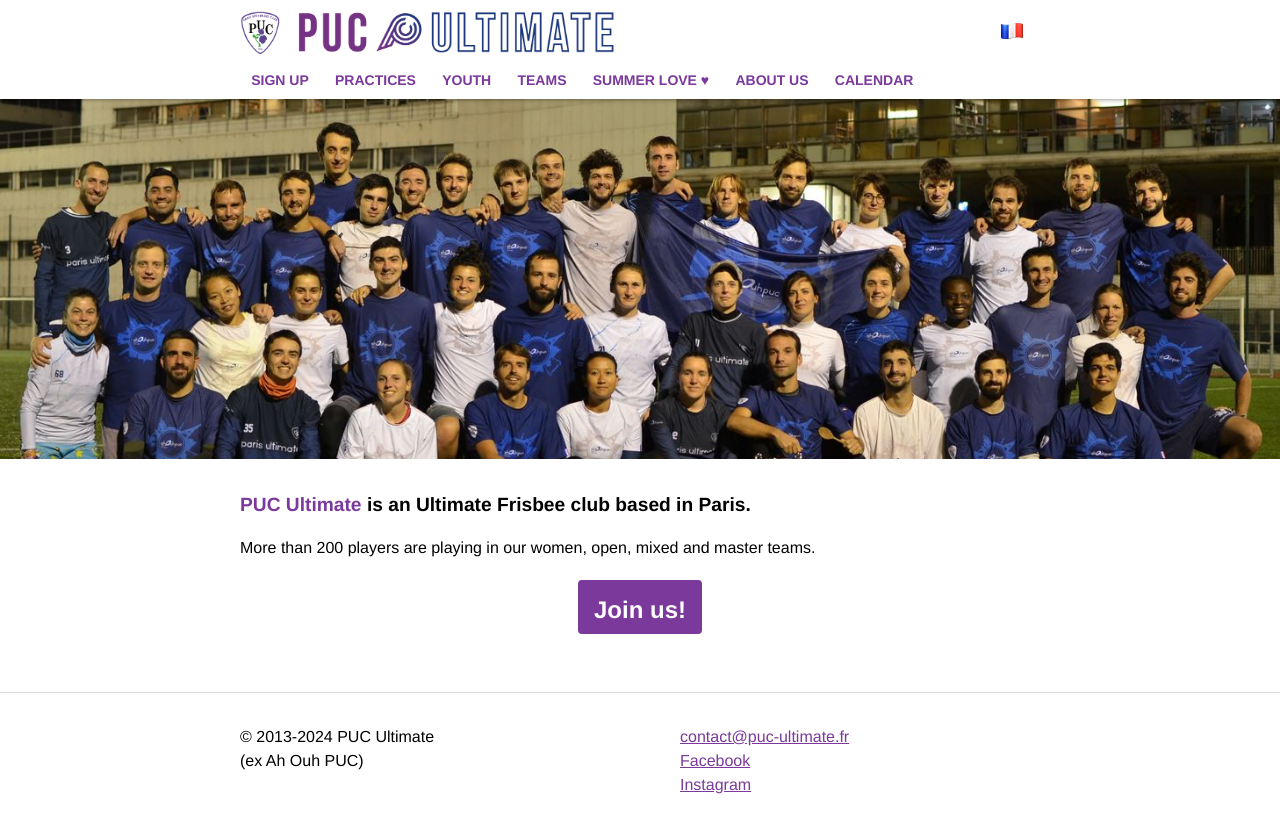
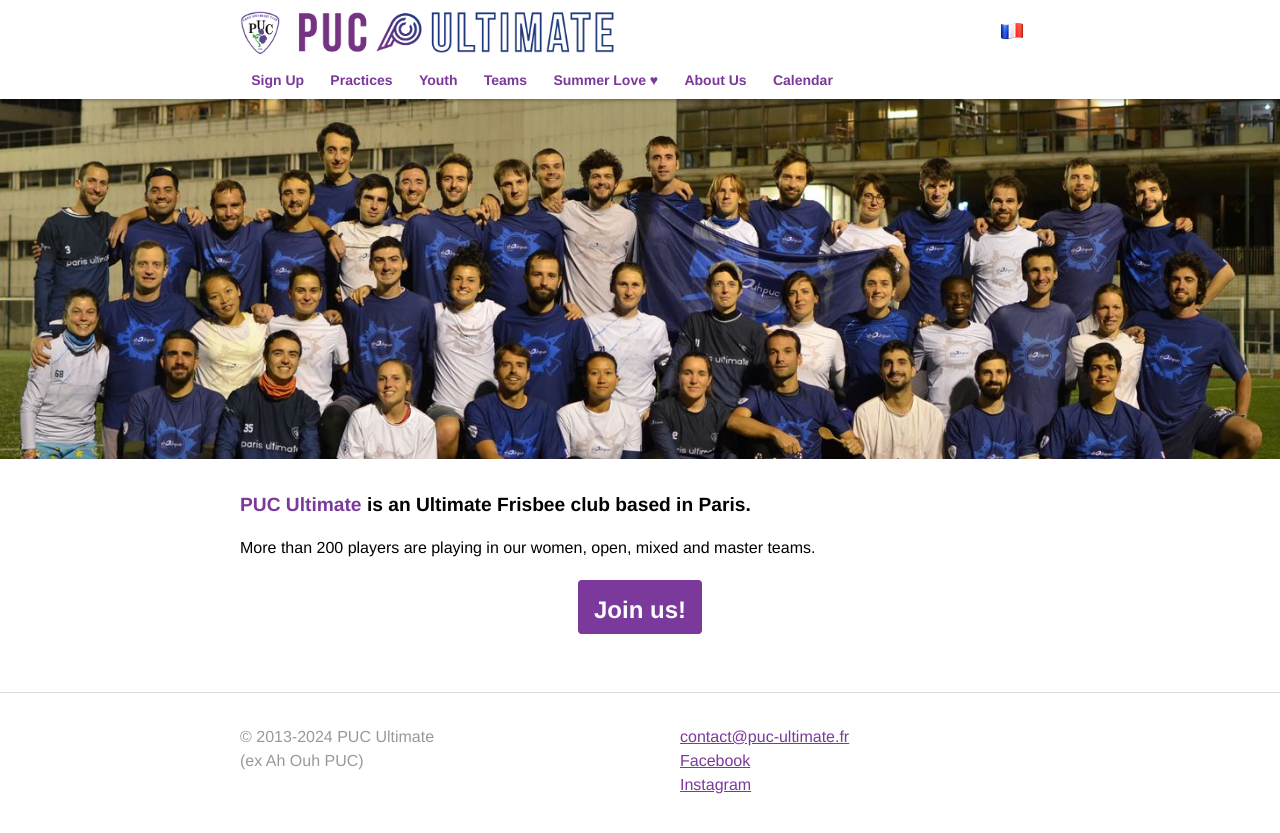
Before and after one commit to ahouhpuc/ahouhpuc.github.io, a Jekyll site: the page built from en.html, in a window 1280 px wide. Shown: the top 833 px of the page. Built offline with Jekyll 4.4.1, drawn with Linux system fonts in a browser that asks for light colours.

Commit message:
Tweak css

```diff
--- a/_includes/menu.html
+++ b/_includes/menu.html
@@ -30,6 +30,6 @@
     <li><a {% if page.path contains "summer-love-en" %} class="current" {% endif %} href="summer-love-en.html">Summer&nbsp;Love&nbsp;♥</a></li>
     <li><a {% if page.path contains "about-us" %} class="current" {% endif %} href="about-us.html">About Us</a></li>
     <li><a {% if page.path contains "calendar" %} class="current" {% endif %} href="calendar.html">Calendar</a></li>
-    <li><a class="flag" href="fr.html" title="PUC Ultimate en français"><img src="fr.png" alt="PUC Ultimate en français"> français</a></li>
+    <li><a class="flag" href="fr.html" title="PUC Ultimate en français"><img src="fr.png" alt="PUC Ultimate en français"> Français</a></li>
   </ul>
 {% endif %}
--- a/css/style.scss
+++ b/css/style.scss
@@ -21,10 +21,6 @@
 a,
 .blue {
   color: $primary-color;
-}
-
-.strong {
-  font-weight: bold;
 }
 
 h2 {
@@ -55,6 +51,7 @@
 
 .footer {
   display: flex;
+  color: $dark;
 
   > * {
     flex: 1 0 50%;
@@ -76,11 +73,9 @@
   }
 
   ul {
-    text-transform: uppercase;
     margin: 0;
     padding: 0;
     background: $white;
-    list-style-type: none;
   }
 
   ul.on {
@@ -92,8 +87,7 @@
 
     &:hover,
     &.current {
-      background-color: $primary-color;
-      color: $white;
+      text-decoration: underline $primary-color 2px;
     }
   }
 
@@ -260,10 +254,6 @@
       display: none;
     }
 
-    ul {
-      visibility: visible;
-    }
-
     li {
       display: inline-block;
     }
--- a/en.html
+++ b/en.html
@@ -9,7 +9,7 @@
 ---
 
 <div itemscope itemtype="http://schema.org/SportsTeam" id="storyline">
-  <h2><span itemprop="name" class="strong blue">PUC Ultimate</span> is an Ultimate Frisbee club based in Paris.</h2>
+  <h2><strong class="blue">PUC Ultimate</strong> is an Ultimate Frisbee club based in Paris.</h2>
   <p>More than 200 players are playing in our women, open, mixed and master teams.</p>
 </div>
 
--- a/fr.html
+++ b/fr.html
@@ -10,7 +10,7 @@
 ---
 
 <div itemscope itemtype="http://schema.org/SportsTeam">
-  <h2>Le <span itemprop="name" class="strong blue">PUC Ultimate</span> est un club d’Ultimate Frisbee basé à Paris.</h2>
+  <h2>Le <strong class="blue">PUC Ultimate</strong> est un club d’Ultimate Frisbee basé à Paris.</h2>
   <p>Nous sommes plus de 200 licenciés de tous niveaux qui jouent dans nos équipes féminine, open, mixtes et master.</p>
 </div>
 
```
